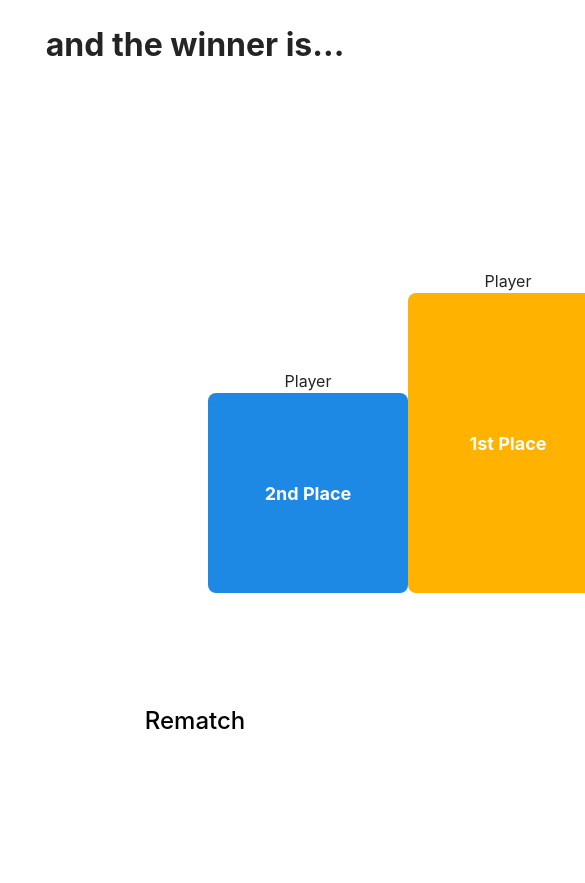
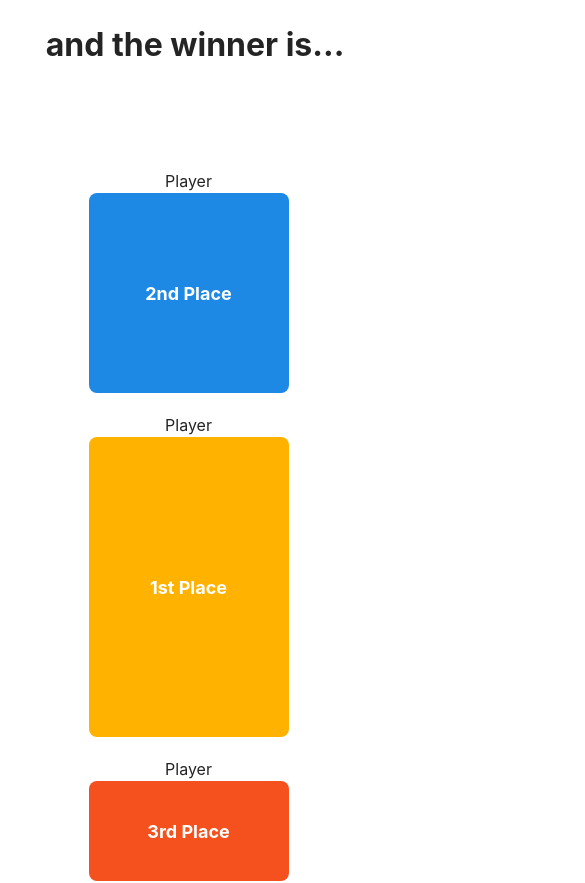
Before and after one commit to annabrisland/pursuit-of-wits, a React (Vite) app: page /podium in a window 390 px wide. Shown: the top 883 px of the page, 585 px wide, since content can reach past the window. Before the commit the page ends 844 px from the top, so only its background shows below. Built offline with nearby package versions, Linux system fonts and the light colour scheme.

Commit message:
Fixes spacing & responsiveness

```diff
--- a/src/Podium.css
+++ b/src/Podium.css
@@ -6,8 +6,8 @@
   display: flex;
   align-items: flex-end;
   justify-content: space-around;
-  margin: 200px;
-  margin-bottom: 50px;
+  gap: 20px;
+  margin: 100px 25%;
 }
 
 .podium-level {
@@ -35,3 +35,9 @@
   background-color: #FFB300; /* Gold */
   height: 300px;
 }
+
+@media screen and (max-width: 768px) {
+  .podium {
+    flex-direction: column;
+  }
+}
--- a/src/components/pages/Results.jsx
+++ b/src/components/pages/Results.jsx
@@ -8,7 +8,7 @@ const Results = () => {
             <h1>and the winner is...</h1>
             <Podium />
             <NavLink
-              to="/play"
+              to="/"
             >
               Rematch
             </NavLink>
```
